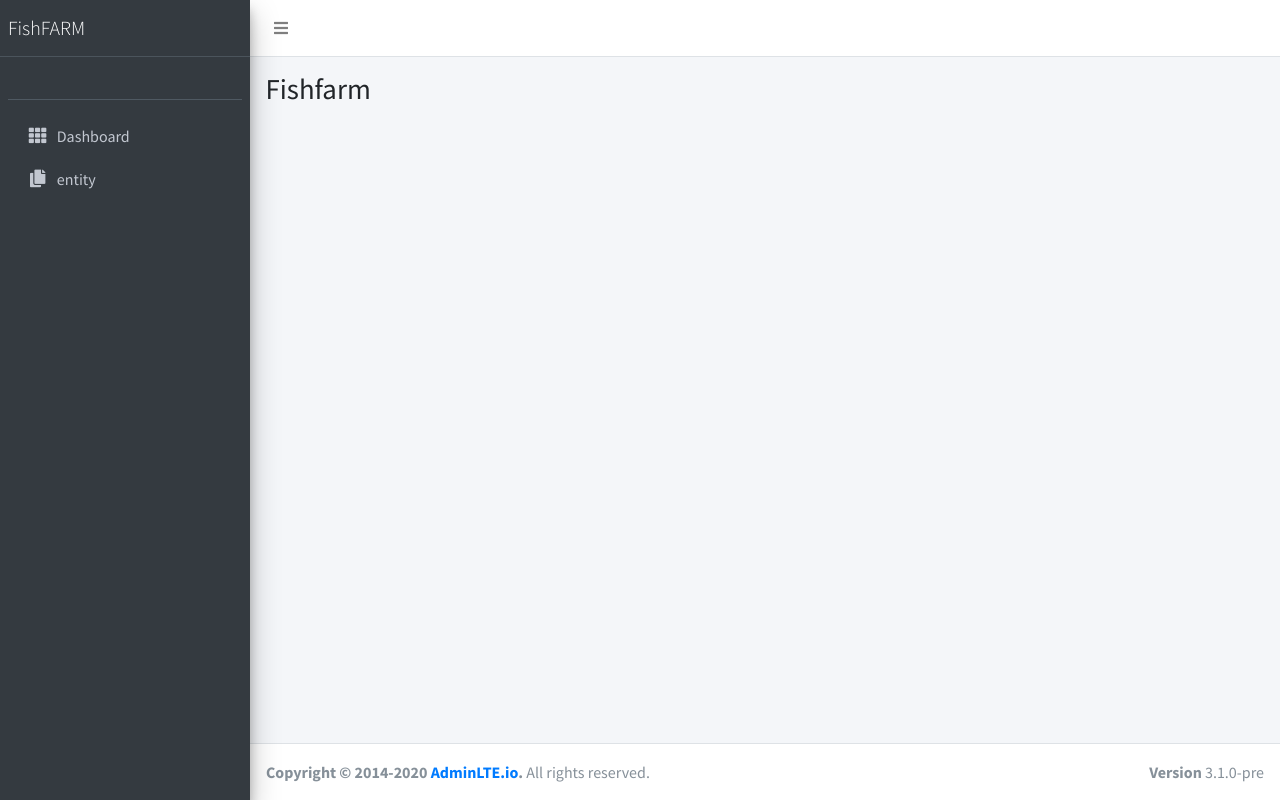
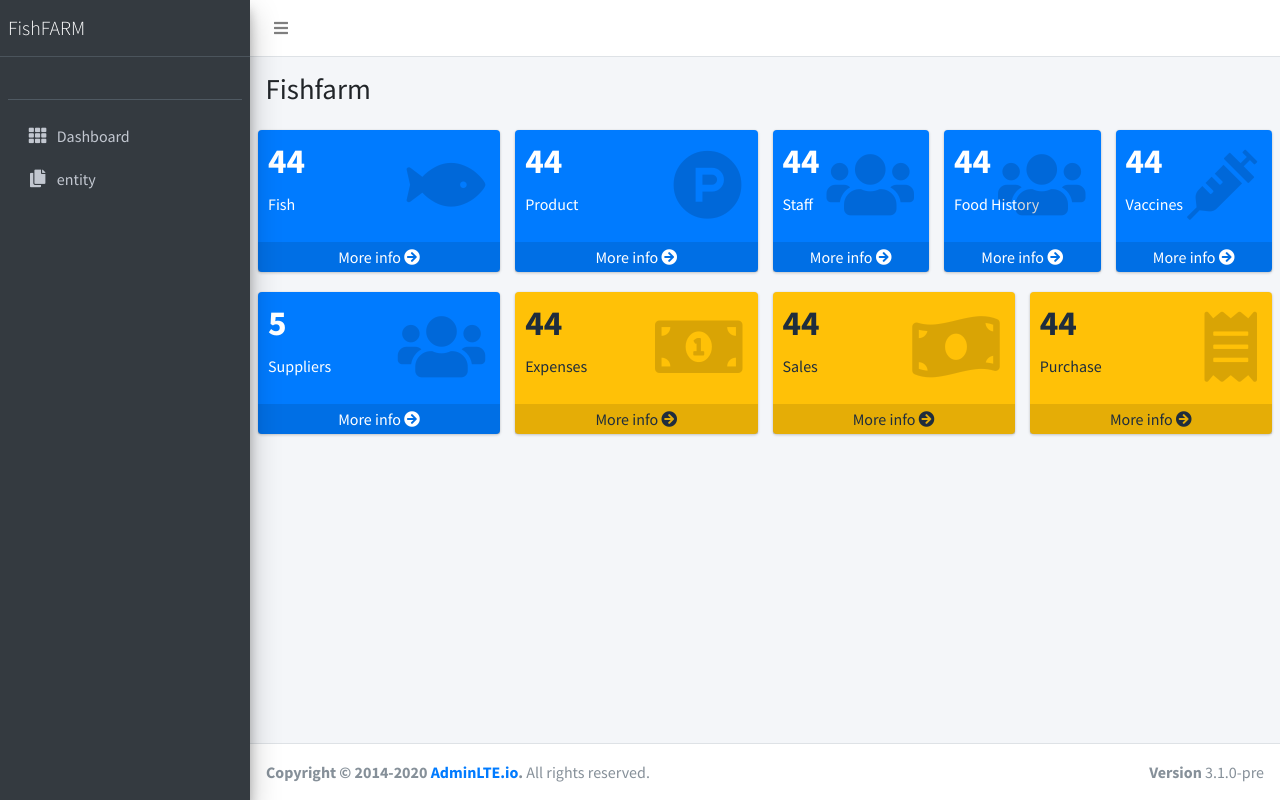
Before and after one commit to kpotia/fishfarm, a CodeIgniter 4 app: the page made by app/Views/index.php in a window 1280 px wide. Run offline with PHP 8.4 and a stand-in for CodeIgniter, Linux system fonts and the light colour scheme; the template is opened without the code that fills it, so the values that code supplies are empty; some libraries are stand-ins or nearby versions.

Commit message:
dashboard card added

```diff
--- a/app/Views/index.php
+++ b/app/Views/index.php
@@ -1,11 +1,151 @@
 <?= $this->extend('templates/dashboard') ?>
 
 <?= $this->section('content') ?>
-<pre>
+    <div class="row">
+        <div class="col-lg-3 col-6">
+            <!-- small card -->
+            <div class="small-box bg-primary">
+                <div class="inner">
+                <h3>44</h3>
 
-<?php
-// var_dump($user);
-?>
+                <p>Fish</p>
+                </div>
+                <div class="icon">
+                <i class="fas fa-fish"></i>
+                </div>
+                <a href="#" class="small-box-footer">
+                More info <i class="fas fa-arrow-circle-right"></i>
+                </a>
+            </div>
+        </div>
 
-</pre>
+        <div class="col-lg-3 col-6">
+            <!-- small card -->
+            <div class="small-box bg-primary">
+                <div class="inner">
+                <h3>44</h3>
+
+                <p>Product</p>
+                </div>
+                <div class="icon">
+                <i class="fab fa-product-hunt"></i>
+                </div>
+                <a href="#" class="small-box-footer">
+                More info <i class="fas fa-arrow-circle-right"></i>
+                </a>
+            </div>
+        </div>
+        <div class="col-lg-2 col-6">
+            <!-- small card -->
+            <div class="small-box bg-primary">
+                <div class="inner">
+                <h3>44</h3>
+                <p>Staff</p>
+                </div>
+                <div class="icon">
+                <i class="fas fa-users"></i>
+                </div>
+                <a href="#" class="small-box-footer">
+                More info <i class="fas fa-arrow-circle-right"></i>
+                </a>
+            </div>
+        </div>
+        <div class="col-lg-2 col-6">
+            <!-- small card -->
+            <div class="small-box bg-primary">
+                <div class="inner">
+                <h3>44</h3>
+                <p>Food History</p>
+                </div>
+                <div class="icon">
+                <i class="fas fa-users"></i>
+                </div>
+                <a href="#" class="small-box-footer">
+                More info <i class="fas fa-arrow-circle-right"></i>
+                </a>
+            </div>
+        </div>
+        <div class="col-lg-2 col-6">
+            <!-- small card -->
+            <div class="small-box bg-primary">
+                <div class="inner">
+                <h3>44</h3>
+                <p>Vaccines</p>
+                </div>
+                <div class="icon">
+                <i class="fas fa-syringe"></i>
+                </div>
+                <a href="#" class="small-box-footer">
+                More info <i class="fas fa-arrow-circle-right"></i>
+                </a>
+            </div>
+        </div>
+
+        <div class="col-lg-3 col-6">
+            <!-- small card -->
+            <div class="small-box bg-primary">
+                <div class="inner">
+                <h3>5</h3>
+                <p>Suppliers</p>
+                </div>
+                <div class="icon">
+                <i class="fas fa-users"></i>
+                </div>
+                <a href="#" class="small-box-footer">
+                More info <i class="fas fa-arrow-circle-right"></i>
+                </a>
+            </div>
+        </div>
+
+
+
+        <div class="col-lg-3 col-6">
+            <!-- small card -->
+            <div class="small-box bg-warning">
+                <div class="inner">
+                <h3>44</h3>
+
+                <p>Expenses</p>
+                </div>
+                <div class="icon">
+                <i class="fas fa-money-bill-alt"></i>
+                </div>
+                <a href="#" class="small-box-footer">
+                More info <i class="fas fa-arrow-circle-right"></i>
+                </a>
+            </div>
+        </div>
+        <div class="col-lg-3 col-6">
+            <!-- small card -->
+            <div class="small-box bg-warning">
+                <div class="inner">
+                <h3>44</h3>
+
+                <p>Sales</p>
+                </div>
+                <div class="icon">
+                <i class="fas fa-money-bill-wave"></i>
+                </div>
+                <a href="#" class="small-box-footer">
+                More info <i class="fas fa-arrow-circle-right"></i>
+                </a>
+            </div>
+        </div>
+        <div class="col-lg-3 col-6">
+            <!-- small card -->
+            <div class="small-box bg-warning">
+                <div class="inner">
+                <h3>44</h3>
+
+                <p>Purchase</p>
+                </div>
+                <div class="icon">
+                <i class="fas fa-receipt"></i>
+                </div>
+                <a href="#" class="small-box-footer">
+                More info <i class="fas fa-arrow-circle-right"></i>
+                </a>
+            </div>
+        </div>
+    </div>
 <?= $this->endSection() ?>
```
